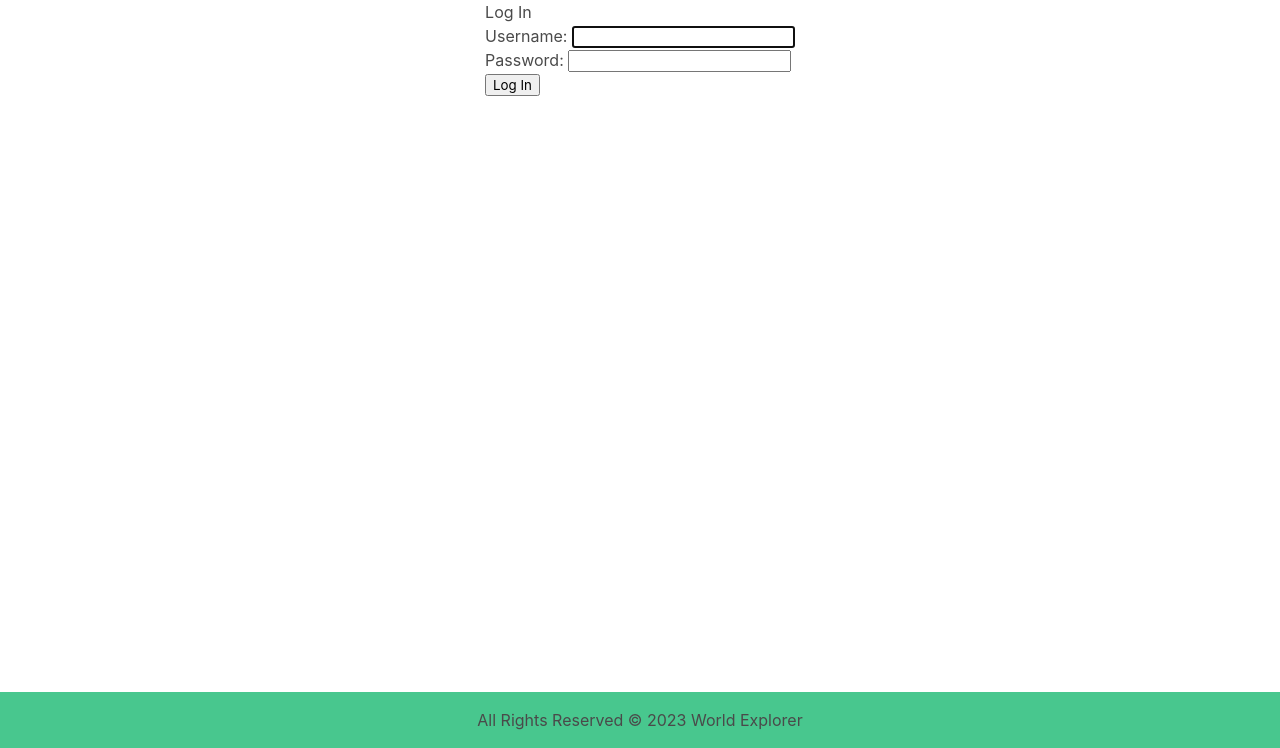
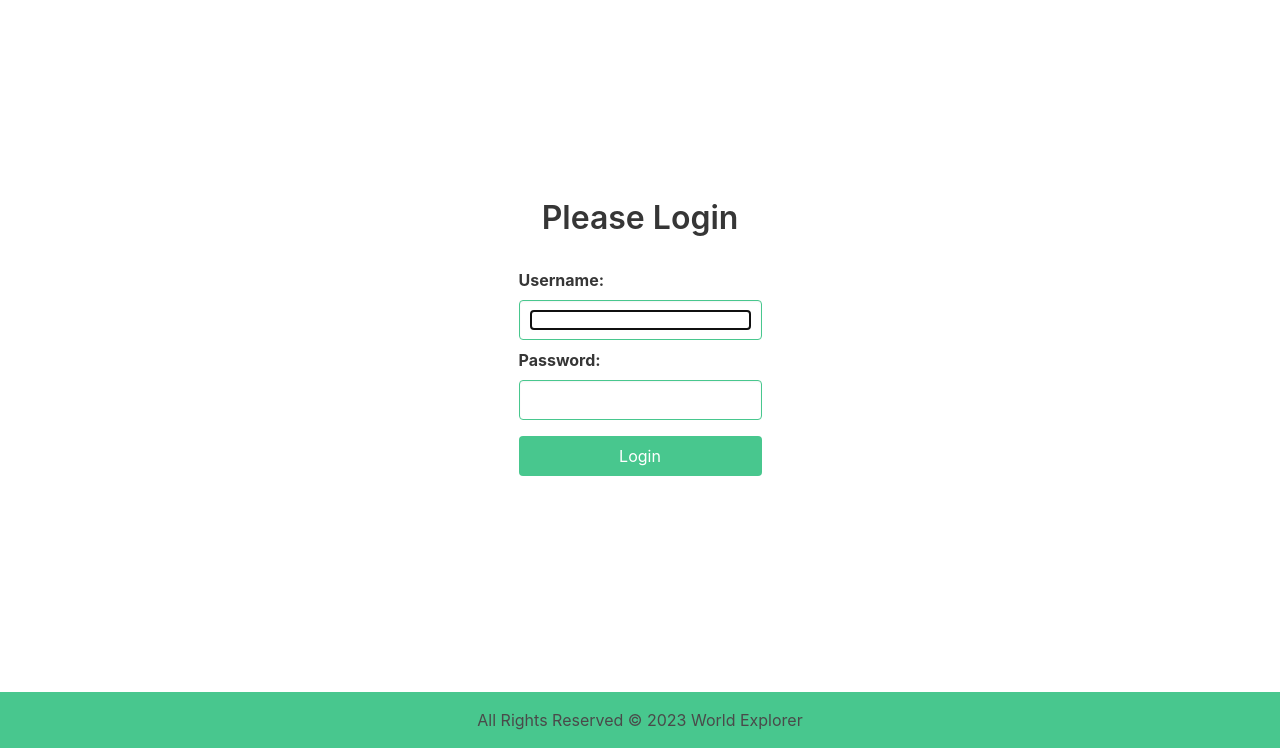
Before and after one commit to nashare/world-explorer, a Django app: page /accounts/login/ in a window 1280 px wide. Shown: the part 52-800 px from the top of the page. Run offline with Django 4.2, Linux system fonts and the light colour scheme.

Commit message:
login signup form CSS

```diff
--- a/main_app/static/css/style.css
+++ b/main_app/static/css/style.css
@@ -7,3 +7,35 @@ body {
 .footer-padding {
     padding: 2vmin;
 }
+
+.center {
+    display: flex;
+    flex-direction: column;
+    justify-content: center;
+    align-items: center;
+}
+
+.button-margin {
+    margin: 2vmin;
+}
+
+.danger-margin {
+    padding-bottom: 2vmin;
+}
+
+input {
+    width: 100%;
+    border: none;
+}
+
+form ul li {
+    font-size: .75rem;
+}
+
+form p {
+    font-size: .75rem;
+}
+
+.label-margin {
+    margin-top: 1vmin;
+}
--- a/main_app/templates/base.html
+++ b/main_app/templates/base.html
@@ -32,7 +32,7 @@
             </div>
         </nav>
     </header>
-    <main class="container">
+    <main class="container center">
         {% block content %}
         {% endblock %}
     </main>
--- a/main_app/templates/registration/login.html
+++ b/main_app/templates/registration/login.html
@@ -1,13 +1,25 @@
 {% extends 'base.html' %}
 {% block content %}
 
-<h1>Log In</h1>
+<div class="center">
+    <h1 class="title is-3">Please Login</h1>
 
-<form method="POST" action="{% url 'login' %}">
-    {% csrf_token %}
-    {{ form.as_p }}
-    <input type="hidden" name="next" value="{{ next }}">
-    <button type="submit" class="btn">Log In</button>
-</form>
+    <div class="has-text-danger-dark">{{ form.non_field_errors }}</div>
+
+    <form method="POST" class="center login-form" action="{% url 'login' %}">
+        {% csrf_token %}
+        {% for field in form %}
+        <div>
+            {{ field.errors }}
+            <label class="label label-margin">{{ field.label_tag }}</label>
+            <div class="input is-success is-normal" type="text">{{ field }}</div>
+            {% if field.help_text %}
+            <p class="content is-small">{{ field.help_text }}</p>
+            {% endif %}
+        </div>
+        {% endfor %}
+        <input class="button is-success button-margin" type="submit" value="Login">
+    </form>
+</div>
 
 {% endblock %}
```
Also changed, not shown: main_app/templates/registration/signup.html (+20 -7 lines).
